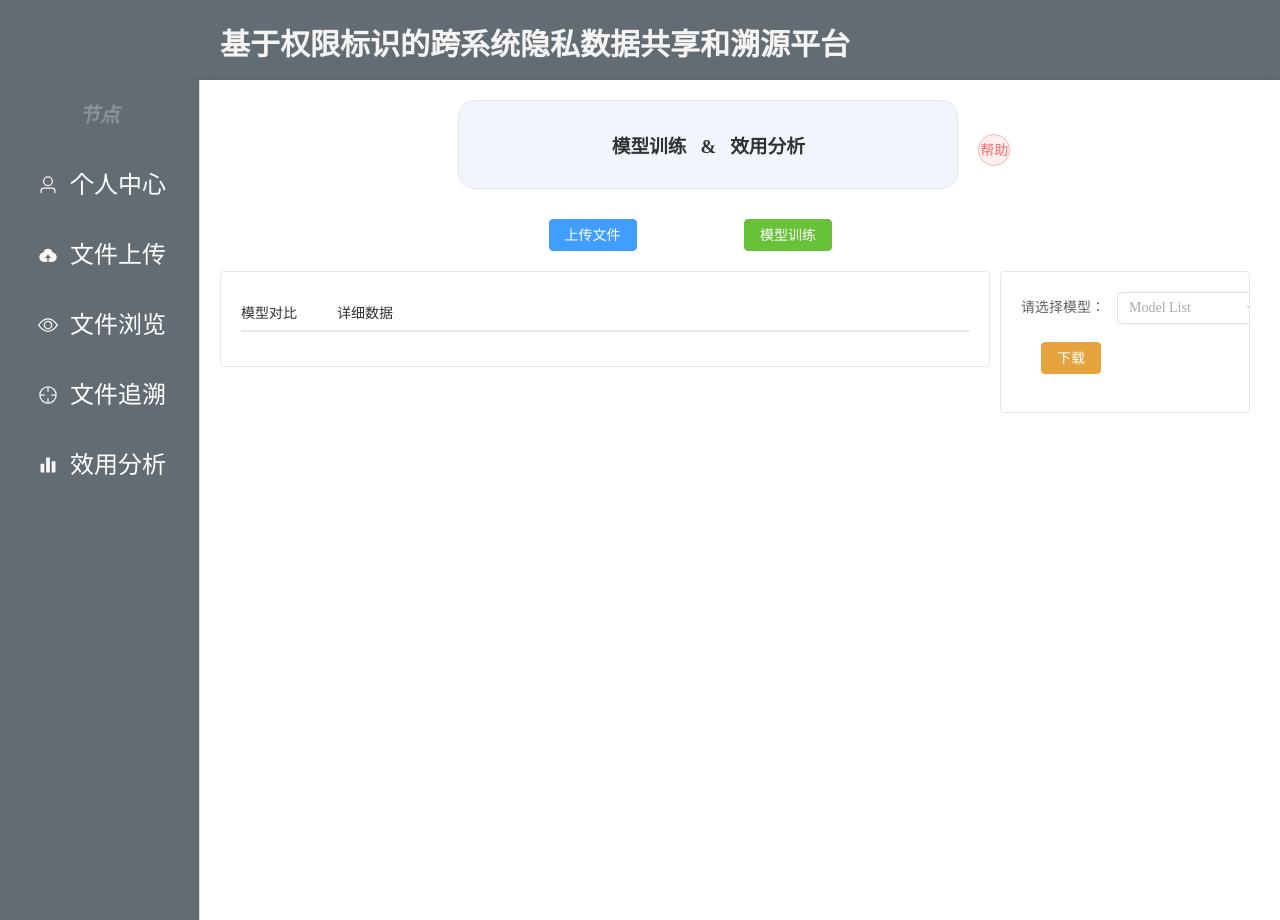
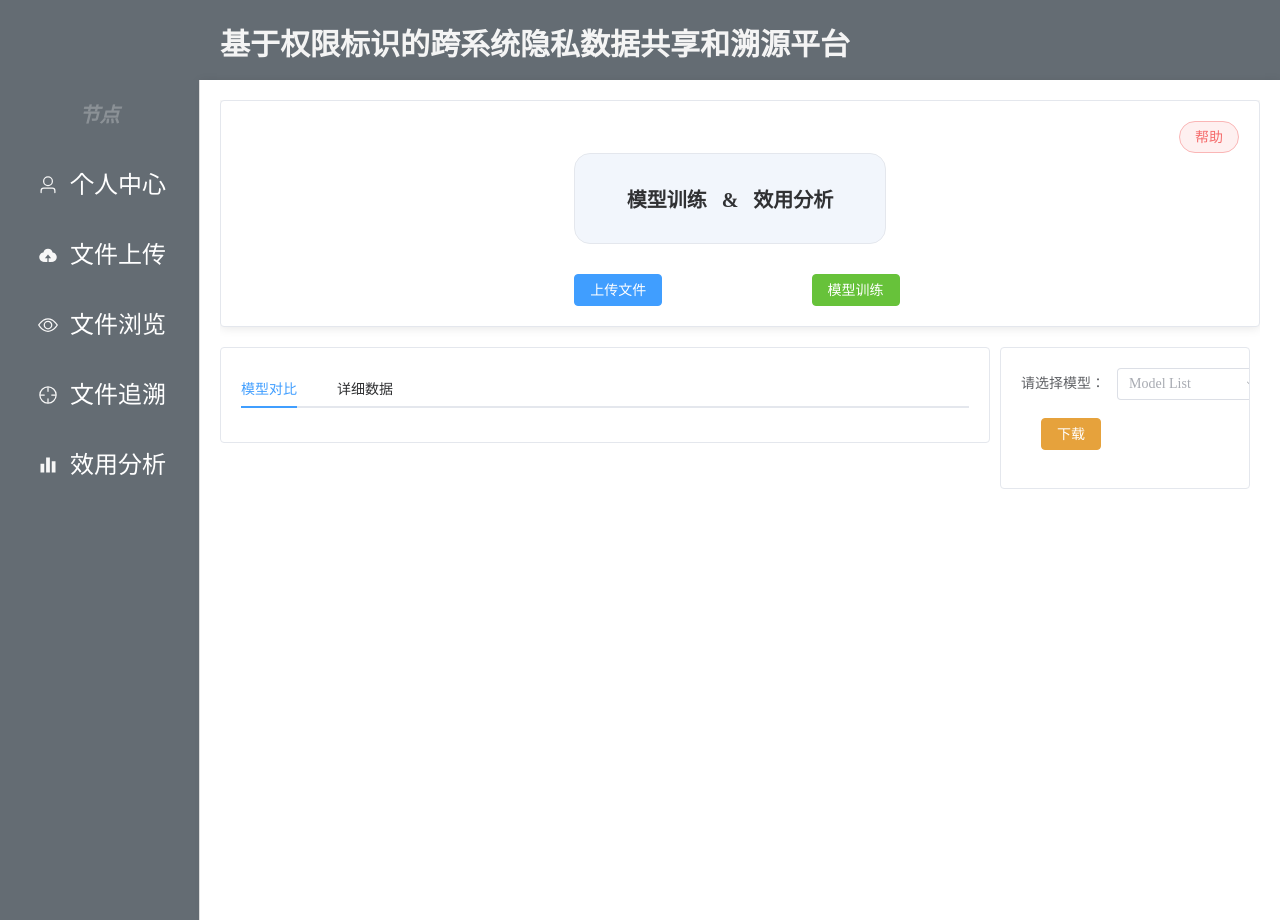
Before and after one commit to 9xkkk/ForBlock, a Vue app: page /#/home/utility in a window 1280 px wide. Both pictures are taken after a click on the item "节点". Built offline with nearby package versions, Linux system fonts and the light colour scheme.

Commit message:
页面微调

```diff
--- a/src/main.js
+++ b/src/main.js
@@ -7,8 +7,8 @@ import * as ElementPlusIconsVue from '@element-plus/icons-vue';
 import ElementPlus from 'element-plus'
 import 'element-plus/dist/index.css'
 
-axios.defaults.baseURL='http://124.223.171.19:8080/' //A可用
-// axios.defaults.baseURL='http://101.43.94.172:8080/' //B可用
+// axios.defaults.baseURL='http://124.223.171.19:8080/' //A可用
+axios.defaults.baseURL='http://101.43.94.172:8080/' //B可用
 // axios.defaults.baseURL='http://124.222.196.78:8080/' //E可用
 // axios.defaults.baseURL='http://124.221.254.11:8080/' //C
 // axios.defaults.baseURL='http://124.223.210.53:8080/' //D
--- a/src/views/browse.vue
+++ b/src/views/browse.vue
@@ -127,7 +127,7 @@ getBrowseList()
                         <template v-slot="scope">
                             <div style="display: flex; justify-content: flex-start;">
                             <el-button style="margin-left: 0px" type="primary" @click="showBox(scope.row)">查看</el-button>
-                            <el-button  style="margin-left: 30px" type="primary" @click="handleSubmit2(scope.row)" v-if="scope.row.status==1">申请共享</el-button>
+                            <el-button  style="margin-left: 30px" type="success" @click="handleSubmit2(scope.row)" v-if="scope.row.status==1">申请共享</el-button>
                         </div>
                         </template>
                     </el-table-column>
--- a/src/views/check.vue
+++ b/src/views/check.vue
@@ -532,10 +532,11 @@ const btnRef = ref()
 
 
         <el-card>
+            <div class="right-align">
+            <el-button ref="btnRef" type="danger" @click="open = true" plain round>帮助</el-button>
+        </div>
             <el-row justify="center" style="align-items: center;" :gutter="20">
-
-
-                <el-col :span="20">
+                <!-- <el-col :span="20"> -->
                     <div class="header">
                         <div style="display: flex;justify-content: center;">
                             <el-upload v-model:file-list="fileList" class="upload-demo" action="" :limit="1"
@@ -553,7 +554,7 @@ const btnRef = ref()
                         </div>
                         <div style="display: flex;justify-content: center;margin: 16px 0;">
                             <div style="width: 800px;display: flex;">
-                                <el-text class="mx-1" style="font-weight: bold;">文件来源选择：</el-text>
+                                <el-text class="mx-1 text-box" style="font-weight: bold;">文件来源选择</el-text>
                                 <el-radio-group class="ml-4" style="margin-left: 20px;" v-model="radio">
                                     <el-radio label="A">车企A</el-radio>
                                     <el-radio label="B">车企B</el-radio>
@@ -569,10 +570,10 @@ const btnRef = ref()
                                 :disabled="!radio">权限核验与链上追溯</el-button>
                         </div>
                     </div>
-                </el-col>
-                <el-col :span="1" style="text-align: left;">
-                    <el-button ref="btnRef" type="danger" @click="open = true" plain round>帮助</el-button>
-                </el-col>
+                <!-- </el-col> -->
+                <!-- <el-col :span="1" style="text-align: left;"> -->
+
+                <!-- </el-col> -->
             </el-row>
 
 
@@ -730,6 +731,19 @@ const btnRef = ref()
         /* 水平居中 */
     }
 
+    .text-box {
+  background-color: #f0f4ff; /* 背景颜色 */
+  padding: 5px 10px; /* 内边距，控制背景框大小 */
+  border-radius: 8px; /* 圆角 */
+  display: inline-block; /* 保证背景框包裹文本内容 */
+  border: 1px solid #d4e3ff; /* 可选：加一个边框 */
+}
+
+.right-align {
+  display: flex;
+  justify-content: flex-end;
+}
+
 
 }
 </style>
--- a/src/views/mine.vue
+++ b/src/views/mine.vue
@@ -530,7 +530,7 @@ getData();
                                         @click="handleDeleteApply(scope.row)">删除</el-button>
 
                                     <el-button v-if="scope.row.isHandled == false" style="margin-left: 100px"
-                                        type="danger" @click="updateapply(scope.row)">拒绝</el-button>
+                                        type="warning" @click="updateapply(scope.row)">拒绝</el-button>
                                     <!-- 已操作文本 -->
                                     <el-text style="margin-left: 300px" type="success" disabled="true"
                                         v-if="scope.row.isHandled == true">
@@ -574,7 +574,7 @@ getData();
                                             :disabled="!privacyTransformed" @click="updateapply2(scope.row)">
                                             仅授权可用
                                         </el-button>
-                                        <el-button type="primary" :disabled="!privacyTransformed"
+                                        <el-button type="success" :disabled="!privacyTransformed"
                                             @click="updateapply3(scope.row)">
                                             可用可转发
                                         </el-button>
--- a/src/views/utility.vue
+++ b/src/views/utility.vue
@@ -1,42 +1,49 @@
 <template>
   <div>
     <!-- Header -->
+    <el-card>
+      <div class="right-align">
+      <el-button ref="btnRef" type="danger" @click="open = true" plain round>帮助</el-button>
+      </div>
     <el-row justify="center" style="align-items: center;" :gutter="20">
 
-      <el-col :span="12">
+
+
+      <el-col :span="8">
         <el-card class="header-card" shadow="hover">
           <div style="text-align: center; padding: 10px;">
-            <h1>模型训练 &nbsp & &nbsp 效用分析</h1>
+            <h1 style="font-size: 20px;">模型训练 &nbsp & &nbsp 效用分析</h1>
           </div>
         </el-card>
       </el-col>
-      <el-col :span="1" style="text-align: left;">
-        <el-button ref="btnRef" type="danger" @click="open = true" plain round>帮助</el-button>
+      <!-- <el-col :span="1" style="text-align: left;"> -->
+
         <!-- <el-tour v-model="open">
           <el-tour-step title="Center"
             description="你可以对你获取的文件进行效用分析。使用方式：上传你想分析效用的csv文件，点击“模型训练”按钮，等待效用分析结果出来后，再进行模型选择和下载。" />
         </el-tour> -->
-      </el-col>
+      <!-- </el-col> -->
     </el-row>
 
 
     <!-- Buttons -->
     <el-row justify="space-evenly" style="margin-top: 20px;">
       <el-space>
-        <el-col :span="6" :offset="15">
+        <el-col :span="6" :offset="16">
           <el-upload v-model:file-list="fileList" class="upload-demo" action="" :limit="1"
             style="display: flex;width: 500px;" :on-success="handleAvatarSuccess" :on-remove="handleRemove"
             :before-upload="beforeUpload" :on-preview="handlePreview">
             <el-button ref="ref1" type="primary">上传文件</el-button>
           </el-upload>
         </el-col>
-        <el-col :span="6">
+        <el-col :span="6" :offset="3">
           <div style="width: 500px;display: flex;">
             <el-button ref="ref2" type="success" @click="modelTrain()">模型训练</el-button>
           </div>
         </el-col>
       </el-space>
     </el-row>
+  </el-card>
 
 
 
@@ -46,7 +53,7 @@
       <!-- Chart Card -->
       <el-col :span="18">
         <el-card class="chart-card" shadow="hover">
-          <el-tabs v-model="modelCmp" class="" @tab-click="handleTabClick">
+          <el-tabs v-model="activeTab" class="" @tab-click="handleTabClick">
             <el-tab-pane label="模型对比" name="modelCmp">
               <Bar v-if="loaded" :data="chartData" :options="chartOptions" />
             </el-tab-pane>
@@ -116,7 +123,7 @@ const formInline = reactive({
   modelSelect: ''
 })
 const loaded = ref(false); // 控制图表加载动画
-const activeTab = ref('model'); //初始值为模型对比
+const activeTab = ref('modelCmp'); //初始值为模型对比
 const chartRef = ref(null);
 // chartData 和 chartOptions 定义
 const chartData = reactive({
@@ -235,14 +242,8 @@ const modelTrain = () => {
   })
 
 
-  axios.get(`/utility/train_analysis`).then(res => {
+  axios.get(`/utility/train_analysis?timestamp=${new Date().getTime()}`).then(res => {
     console.log(res);    // 如果请求成功，打印响应对象以查看服务器返回的数据
-    //服务器返回的数据格式：
-    // {
-    //   "Accuracy": [[0.1,0.2,...],[0.01,0.02,...]],
-    //   "Node": "self"
-    // }
-    // 获取图表数据
     const accuracyData1 = res.data.Accuracy[0]; // 第一组准确率
     const accuracyData2 = res.data.Accuracy[1]; // 第二组准确率
     Node.value = res.data.Node; // 节点类型
@@ -276,7 +277,6 @@ const updateChart = (accuracyData1, accuracyData2, W_F1_1, W_F1_2, W_Precision_1
   console.log('更新后的 detailData:', detailData.datasets);
   console.log('更新后的 chartData:', chartData.datasets);
   loaded.value = true
-
 };
 
 const downloadModel = () => {
@@ -344,4 +344,9 @@ const downloadModel = () => {
 .demo-form-inline .el-select {
   --el-select-width: 210px;
 }
+
+.right-align {
+  display: flex;
+  justify-content: flex-end;
+}
 </style>
```
